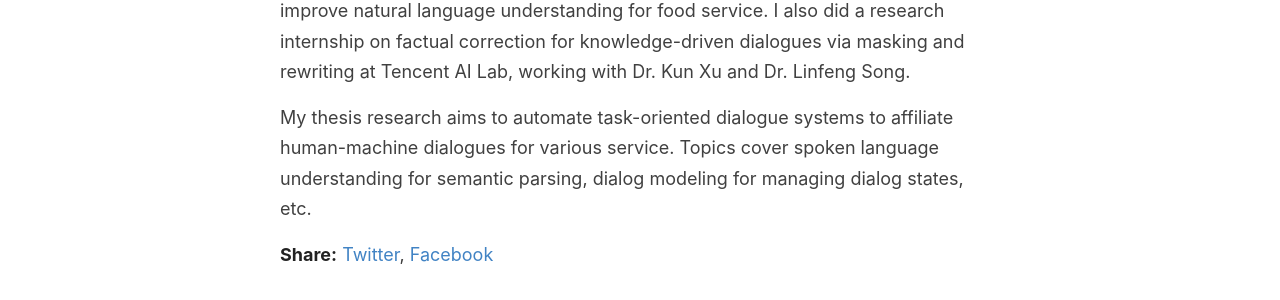
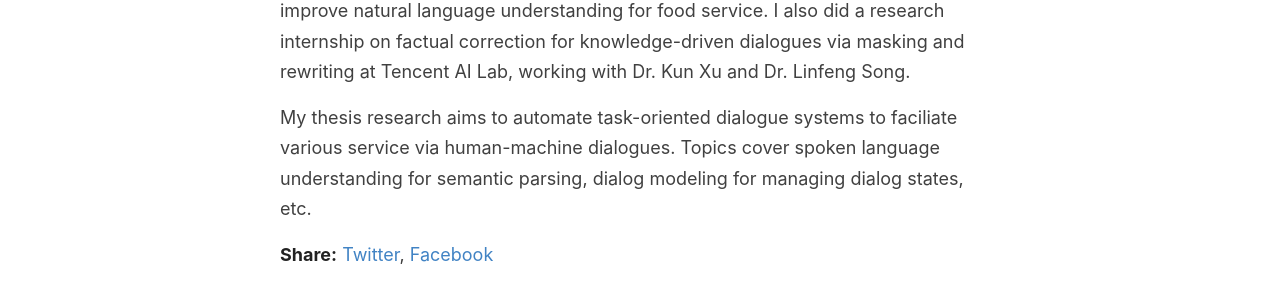
Before and after one commit to youlandasu/youlandasu.github.io, a Jekyll site: the page built from _posts/2020-02-05-intro.md, in a window 1280 px wide. Shown: the part 667-967 px from the top of the page. Built offline with Jekyll 4.4.1, drawn with Linux system fonts in a browser that asks for light colours; comment, search, counter and statistics services are not loaded.

Commit message:
Update 2020-02-05-intro.md

```diff
--- a/_posts/2020-02-05-intro.md
+++ b/_posts/2020-02-05-intro.md
@@ -9,4 +9,4 @@ I’m a PhD student from the School of Electrical & Computer Engineering, Georgi
 
 I’m currently focused on semantic representations in spoken language understanding (SLU), dialogue state tracking (DST) for dialogue service automation, and deep learning methods for sequential labeling tasks. I’ve also been with Interactions LLC for an NLP research internship, working on text generation to improve natural language understanding for food service. I also did a research internship on factual correction for knowledge-driven dialogues via masking and rewriting at Tencent AI Lab, working with Dr. Kun Xu and Dr. Linfeng Song.
 
-My thesis research aims to automate task-oriented dialogue systems to affiliate human-machine dialogues for various service. Topics cover spoken language understanding for semantic parsing, dialog modeling for managing dialog states, etc.
+My thesis research aims to automate task-oriented dialogue systems to faciliate various service via human-machine dialogues. Topics cover spoken language understanding for semantic parsing, dialog modeling for managing dialog states, etc.
```
